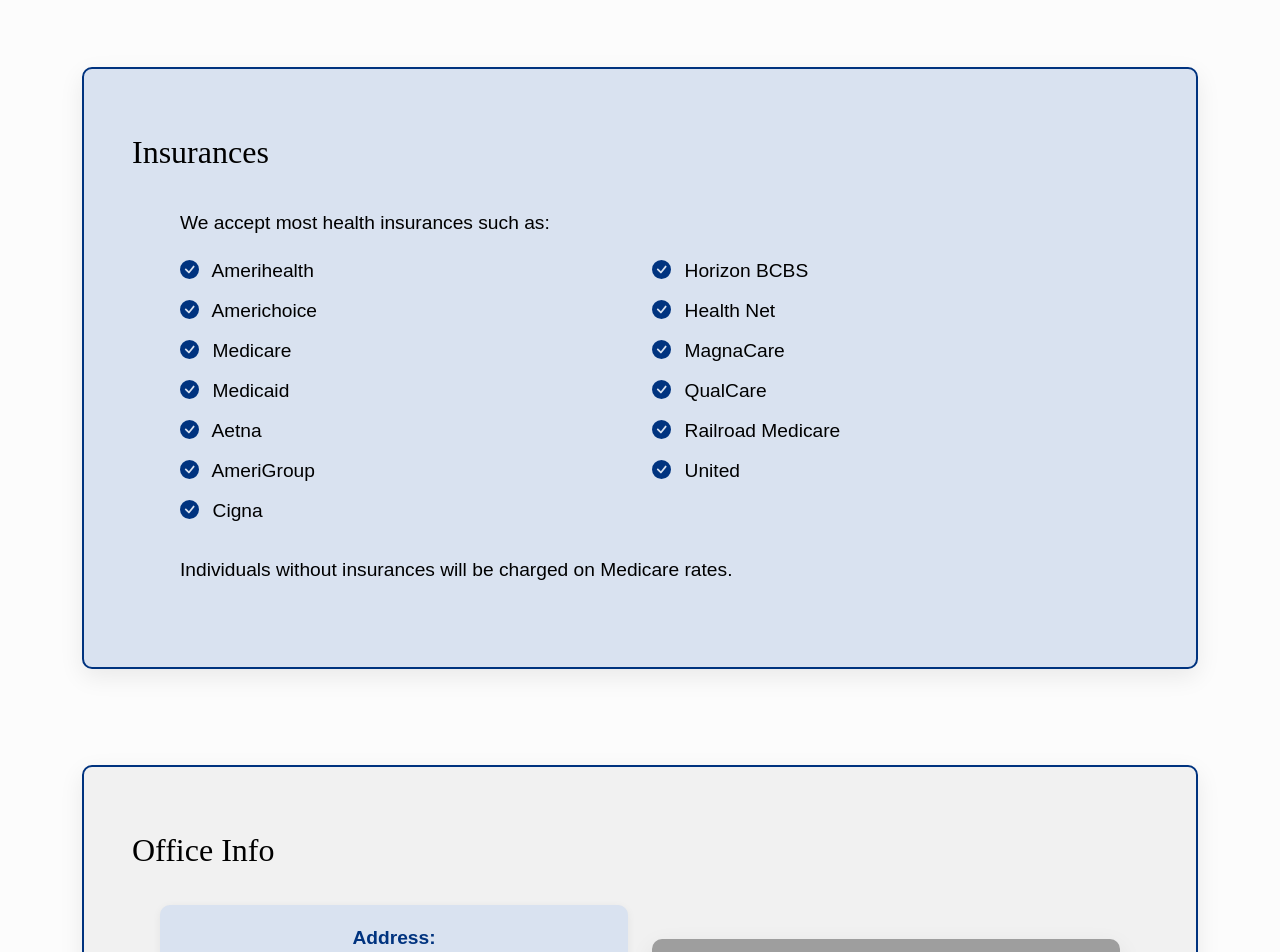
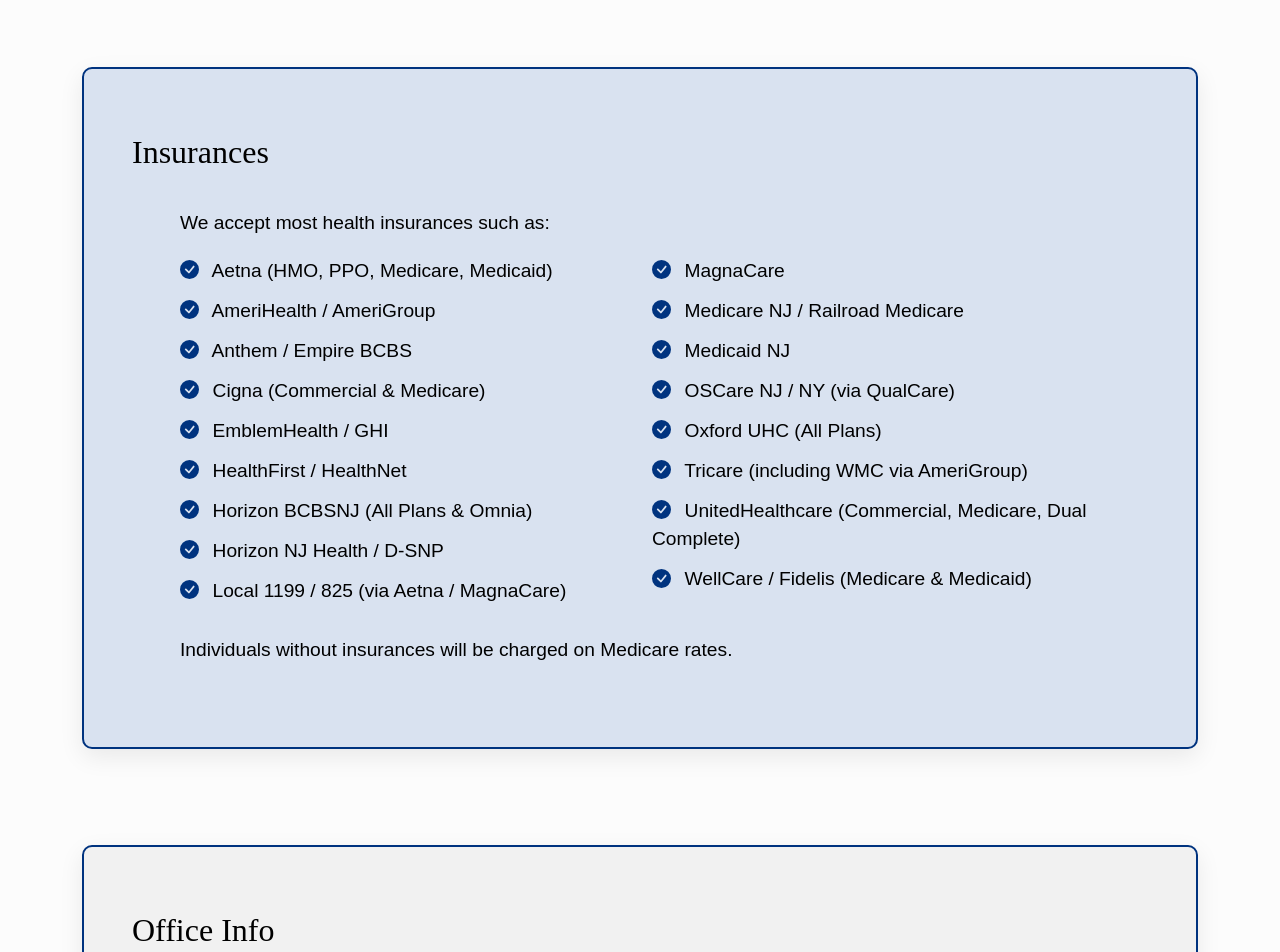
Before and after one commit to doctorabdurshad/doctorabdurshad.github.io, a Jekyll site: the page built from docs/index.html, in a window 1280 px wide and 1400 px high, scrolled down 5186 px. Shown: the top 952 px of the window. Built offline with Jekyll 4.4.1, drawn with Linux system fonts in a browser that asks for light colours; some web fonts are replaced; grey boxes are pictures that could not be loaded.

Commit message:
updated insurance list

```diff
--- a/docs/_includes/hero.html
+++ b/docs/_includes/hero.html
@@ -117,33 +117,34 @@
 
         <!-- BACK: INSURANCE -->
         <div class="hero-card back" id="cardInsurance">
-          <div class="p-5">
-
+          <div class="px-4 py-5">
             <h2 class="text-center">Insurances</h2>
-
             <div class="mx-3">
               <p>We accept most health insurances such as:</p>
-
               <div class="row">
                 <div class="col">
                   <ul class="mb-0" style="list-style-type: none;">
-                    <li><i class="bi bi-check-circle-fill me-2"></i> Amerihealth</li>
-                    <li><i class="bi bi-check-circle-fill me-2"></i> Americhoice</li>
-                    <li><i class="bi bi-check-circle-fill me-2"></i> Medicare</li>
-                    <li><i class="bi bi-check-circle-fill me-2"></i> Medicaid</li>
-                    <li><i class="bi bi-check-circle-fill me-2"></i> Aetna</li>
-                    <li><i class="bi bi-check-circle-fill me-2"></i> AmeriGroup</li>
-                    <li><i class="bi bi-check-circle-fill me-2"></i> Cigna</li>
+                    <li><i class="bi bi-check-circle-fill me-2"></i> Aetna (HMO, PPO, Medicare, Medicaid)</li>
+                    <li><i class="bi bi-check-circle-fill me-2"></i> AmeriHealth / AmeriGroup</li>
+                    <li><i class="bi bi-check-circle-fill me-2"></i> Anthem / Empire BCBS</li>
+                    <li><i class="bi bi-check-circle-fill me-2"></i> Cigna (Commercial & Medicare)</li>
+                    <li><i class="bi bi-check-circle-fill me-2"></i> EmblemHealth / GHI</li>
+                    <li><i class="bi bi-check-circle-fill me-2"></i> HealthFirst / HealthNet</li>
+                    <li><i class="bi bi-check-circle-fill me-2"></i> Horizon BCBSNJ (All Plans & Omnia)</li>
+                    <li><i class="bi bi-check-circle-fill me-2"></i> Horizon NJ Health / D-SNP</li>
+                    <li><i class="bi bi-check-circle-fill me-2"></i> Local 1199 / 825 (via Aetna / MagnaCare)</li>
                   </ul>
                 </div>
                 <div class="col">
                   <ul style="list-style-type: none;">
-                    <li><i class="bi bi-check-circle-fill me-2"></i> Horizon BCBS</li>
-                    <li><i class="bi bi-check-circle-fill me-2"></i> Health Net</li>
                     <li><i class="bi bi-check-circle-fill me-2"></i> MagnaCare</li>
-                    <li><i class="bi bi-check-circle-fill me-2"></i> QualCare</li>
-                    <li><i class="bi bi-check-circle-fill me-2"></i> Railroad Medicare</li>
-                    <li><i class="bi bi-check-circle-fill me-2"></i> United</li>
+                    <li><i class="bi bi-check-circle-fill me-2"></i> Medicare NJ / Railroad Medicare</li>
+                    <li><i class="bi bi-check-circle-fill me-2"></i> Medicaid NJ</li>
+                    <li><i class="bi bi-check-circle-fill me-2"></i> OSCare NJ / NY (via QualCare)</li>
+                    <li><i class="bi bi-check-circle-fill me-2"></i> Oxford UHC (All Plans)</li>
+                    <li><i class="bi bi-check-circle-fill me-2"></i> Tricare (including WMC via AmeriGroup)</li>
+                    <li><i class="bi bi-check-circle-fill me-2"></i> UnitedHealthcare (Commercial, Medicare, Dual Complete)</li>
+                    <li><i class="bi bi-check-circle-fill me-2"></i> WellCare / Fidelis (Medicare & Medicaid)</li>
                   </ul>
                 </div>
               </div>
--- a/docs/css/bootstrappurge.css
+++ b/docs/css/bootstrappurge.css
@@ -408,6 +408,11 @@ iframe {
   padding-bottom: 1rem !important;
 }
 
+.py-5 {
+  padding-top: 3rem !important;
+  padding-bottom: 3rem !important;
+}
+
 /* ============================================================
    Color & background
    ============================================================ */
--- a/docs/index.html
+++ b/docs/index.html
@@ -149,29 +149,34 @@ layout: default
       <div class="row">
         <div class="col">
           <ul class="mb-0" style="list-style-type: none;">
-            <li><i class="bi bi-check-circle-fill me-2"></i> Amerihealth</li>
-            <li><i class="bi bi-check-circle-fill me-2"></i> Americhoice</li>
-            <li><i class="bi bi-check-circle-fill me-2"></i> Medicare</li>
-            <li><i class="bi bi-check-circle-fill me-2"></i> Medicaid</li>
-            <li><i class="bi bi-check-circle-fill me-2"></i> Aetna</li>
-            <li><i class="bi bi-check-circle-fill me-2"></i> AmeriGroup</li>
-            <li><i class="bi bi-check-circle-fill me-2"></i> Cigna</li>
+            <li><i class="bi bi-check-circle-fill me-2"></i> Aetna (HMO, PPO, Medicare, Medicaid)</li>
+            <li><i class="bi bi-check-circle-fill me-2"></i> AmeriHealth / AmeriGroup</li>
+            <li><i class="bi bi-check-circle-fill me-2"></i> Anthem / Empire BCBS</li>
+            <li><i class="bi bi-check-circle-fill me-2"></i> Cigna (Commercial & Medicare)</li>
+            <li><i class="bi bi-check-circle-fill me-2"></i> EmblemHealth / GHI</li>
+            <li><i class="bi bi-check-circle-fill me-2"></i> HealthFirst / HealthNet</li>
+            <li><i class="bi bi-check-circle-fill me-2"></i> Horizon BCBSNJ (All Plans & Omnia)</li>
+            <li><i class="bi bi-check-circle-fill me-2"></i> Horizon NJ Health / D-SNP</li>
+            <li><i class="bi bi-check-circle-fill me-2"></i> Local 1199 / 825 (via Aetna / MagnaCare)</li>
           </ul>
         </div>
         <div class="col">
           <ul style="list-style-type: none;">
-            <li><i class="bi bi-check-circle-fill me-2"></i> Horizon BCBS</li>
-            <li><i class="bi bi-check-circle-fill me-2"></i> Health Net</li>
             <li><i class="bi bi-check-circle-fill me-2"></i> MagnaCare</li>
-            <li><i class="bi bi-check-circle-fill me-2"></i> QualCare</li>
-            <li><i class="bi bi-check-circle-fill me-2"></i> Railroad Medicare</li>
-            <li><i class="bi bi-check-circle-fill me-2"></i> United</li>
+            <li><i class="bi bi-check-circle-fill me-2"></i> Medicare NJ / Railroad Medicare</li>
+            <li><i class="bi bi-check-circle-fill me-2"></i> Medicaid NJ</li>
+            <li><i class="bi bi-check-circle-fill me-2"></i> OSCare NJ / NY (via QualCare)</li>
+            <li><i class="bi bi-check-circle-fill me-2"></i> Oxford UHC (All Plans)</li>
+            <li><i class="bi bi-check-circle-fill me-2"></i> Tricare (including WMC via AmeriGroup)</li>
+            <li><i class="bi bi-check-circle-fill me-2"></i> UnitedHealthcare (Commercial, Medicare, Dual Complete)</li>
+            <li><i class="bi bi-check-circle-fill me-2"></i> WellCare / Fidelis (Medicare & Medicaid)</li>
           </ul>
         </div>
       </div>
       <p class="mt-3">Individuals without insurances will be charged on Medicare rates.</p>
     </div>
   </section>
+
 
   <section id="office">
     <h2>Office Info</h2>
```
